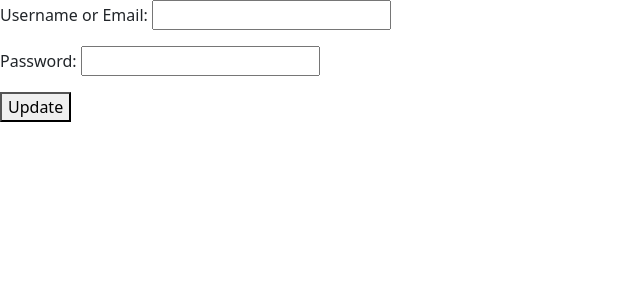
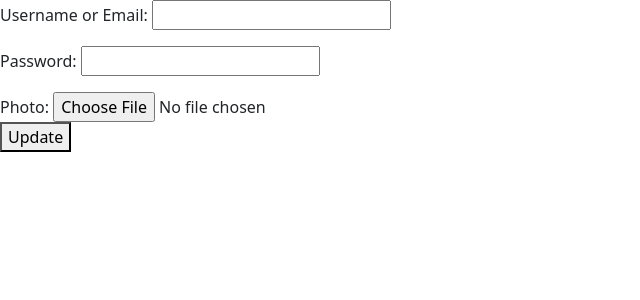
Before and after one commit to kikutan-day65/share_your_fav, a Django app: template location/templates/location/update_form.html in a window 1280 px wide. Shown: the part 56-356 px from the top of the page, without its empty margins (0-640 px from the left). Run offline with Django 5.2, Linux system fonts and the light colour scheme; the template is opened without the code that fills it: values that come from a table or form of the project are taken from there, others are empty; some libraries are stand-ins or nearby versions.

Commit message:
add photo form to update page

```diff
--- a/location/templates/location/update_form.html
+++ b/location/templates/location/update_form.html
@@ -1,9 +1,13 @@
 {% extends 'base.html' %}
 
 {% block content %}
-<form action="{% url 'location:update_form' location.id %}" method="POST">
+<form action="{% url 'location:update_form' location.id %}" method="POST" enctype="multipart/form-data">
     {% csrf_token %}
     {{ form.as_p }}
+    <div>
+        <label for="id_photo">Photo:</label>
+        {{ photo_form.photo }}
+    </div>
     <button type="submit">Update</button>
 </form>
 {% endblock content %}
```
